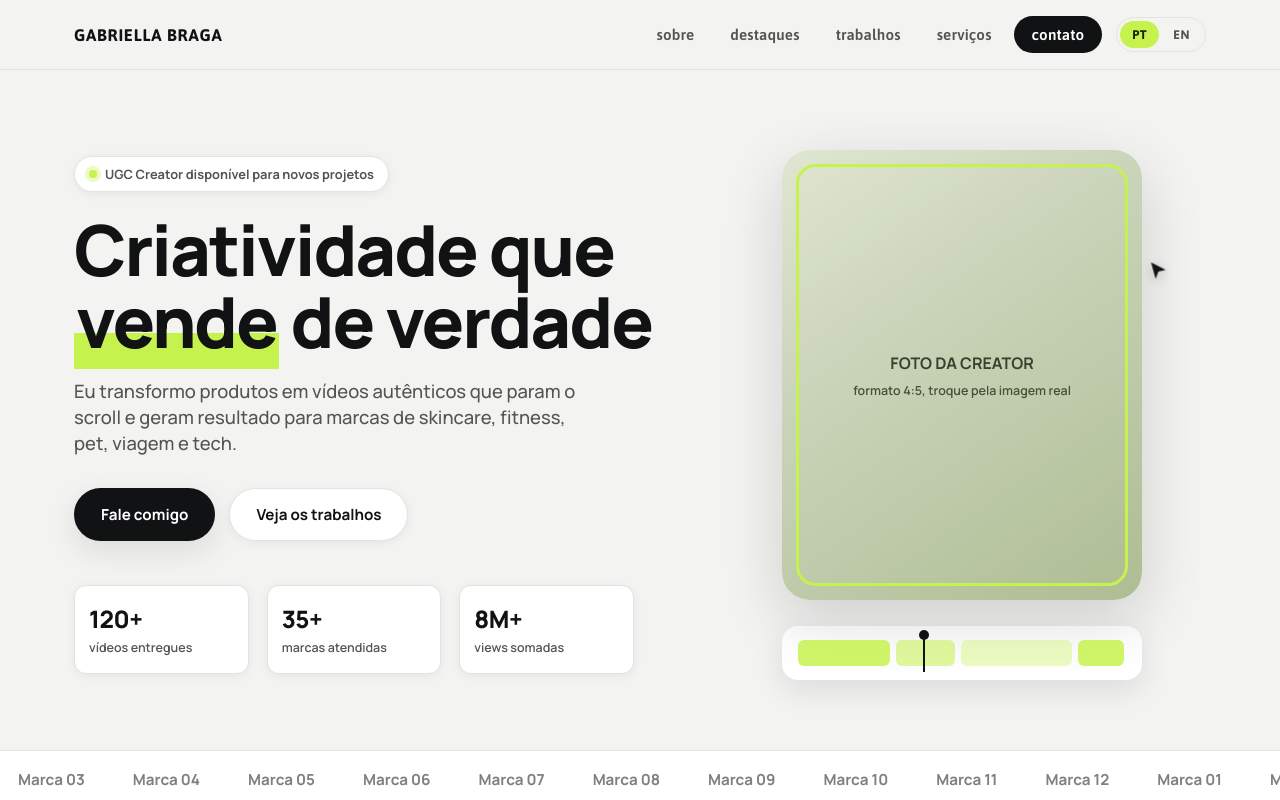
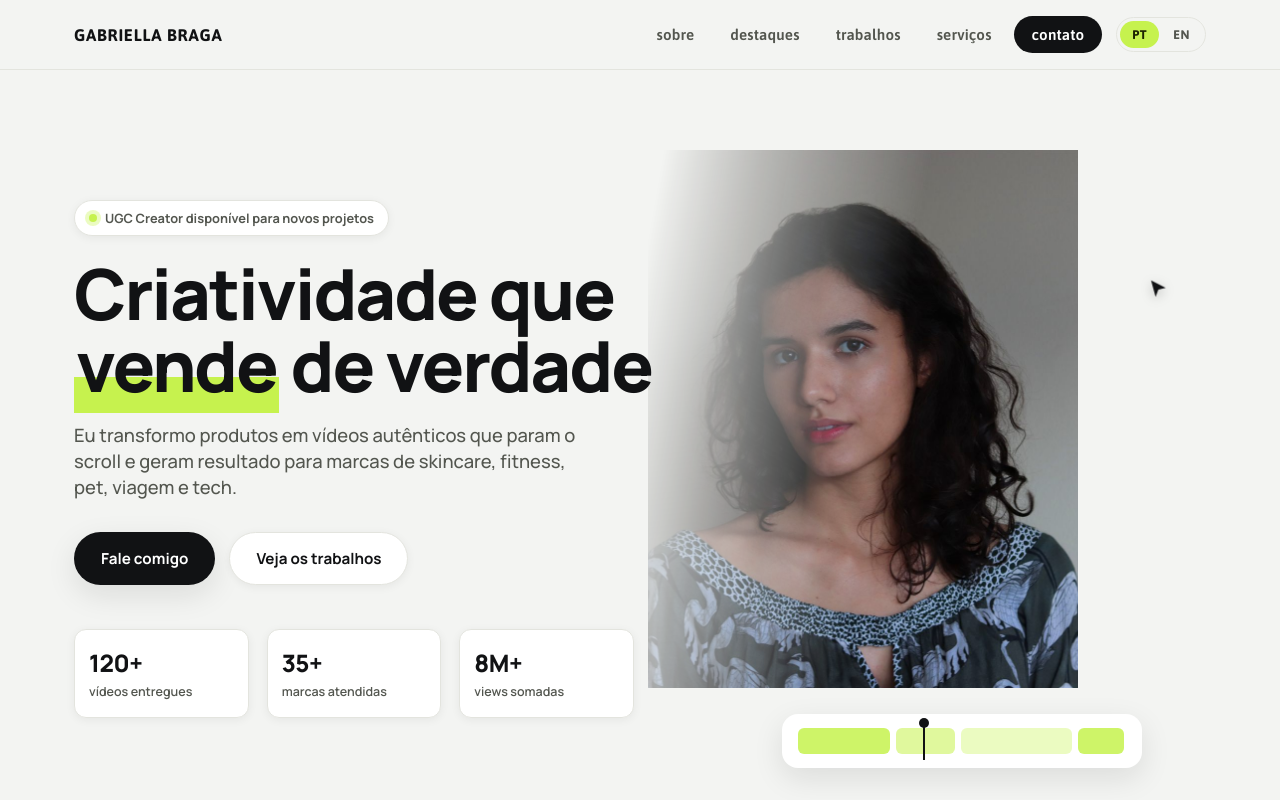
Before and after one commit to briellabraga/ugc, a plain HTML site: page index.html in a window 1280 px wide. Shown: the top 800 px of the page. Drawn offline with nearby package versions, Linux system fonts and the light colour scheme; no server answers.

Commit message:
Coloca a foto real na capa, mesclada com o titulo
A foto entra no lugar do quadrado de exemplo e passa por tras do fim
do titulo. A borda esquerda dela se dissolve num degrade ate sumir no
fundo da pagina, entao nao sobra retangulo nenhum e o texto continua
preto e legivel, porque fica numa camada acima.

Saem a moldura de exemplo, a borda lima e o texto do placeholder.

No celular as colunas empilham e os dois nao se encontram mais, entao
o degrade e desligado e a foto volta a ser um retrato normal.

A original tinha 4440x4000 e 4,91 MB. A do site tem 1200 de largura e
105 KB. A original fica guardada como foto-original.jpg.

Co-Authored-By: Claude Opus 5 <noreply@anthropic.com>

```diff
--- a/index.html
+++ b/index.html
@@ -295,43 +295,38 @@
   }
 
   /* ---------- FOTO FLUTUANTE (editor) ---------- */
+  /* O texto fica por cima da foto, sempre. E isso que garante que o
+     titulo continue preto e legivel onde os dois se encontram. */
+  .hero-texto{
+    position:relative;
+    z-index:2;
+  }
   .hero-visual{
     position:relative;
-    min-height:460px;
+    min-height:520px;
+    z-index:1;
   }
   .editor-frame{
     position:relative;
     width:100%;
-    max-width:360px;
-    margin:0 auto;
+    max-width:430px;
+    /* A margem negativa puxa a foto para a esquerda, ate ela passar
+       por tras do fim do titulo. E ali que os dois se mesclam. */
+    margin:0 0 0 -70px;
     aspect-ratio:4/5;
-    border-radius:28px;
-    background:
-      linear-gradient(145deg,#dfe6d1,#c9d3b8 40%,#aebd93);
-    box-shadow:var(--shadow-lg);
-    display:flex;
-    align-items:center;
-    justify-content:center;
-    text-align:center;
-    color:#3a3f2f;
-    font-weight:700;
-    padding:20px;
-    overflow:hidden;
-  }
-  .editor-frame::after{
-    content:"";
-    position:absolute;
-    inset:14px;
-    border:3px solid var(--lime);
-    border-radius:20px;
-    pointer-events:none;
-  }
-  .editor-frame small{
+  }
+  .editor-frame img{
+    width:100%;
+    height:100%;
     display:block;
-    font-weight:600;
-    font-size:.78rem;
-    margin-top:8px;
-    color:#4a4f3b;
+    object-fit:cover;
+    /* Enquadra pelo alto, porque o rosto esta na parte de cima. */
+    object-position:50% 12%;
+    /* O degrade apaga a borda esquerda da foto aos poucos, ate ela
+       sumir no fundo da pagina. E isso que tira o retangulo e deixa
+       a foto encostar no texto sem brigar com ele. */
+    -webkit-mask-image:linear-gradient(100deg, transparent 3%, rgba(0,0,0,.4) 22%, #000 54%);
+    mask-image:linear-gradient(100deg, transparent 3%, rgba(0,0,0,.4) 22%, #000 54%);
   }
 
   .cursor-chip{
@@ -1065,6 +1060,11 @@
   @media (max-width: 980px){
     .hero-grid{ grid-template-columns:1fr; }
     .hero-visual{ order:-1; min-height:auto; margin-bottom:20px; }
+    /* No celular as colunas empilham, entao a foto nao encontra mais
+       o titulo. Sem esse encontro o degrade perde a razao de existir,
+       e a foto volta a ser um retrato normal, de cantos arredondados. */
+    .editor-frame{ margin:0 auto; max-width:330px; }
+    .editor-frame img{ -webkit-mask-image:none; mask-image:none; border-radius:24px; }
     .about-inner{ grid-template-columns:1fr; padding:36px 28px; }
     .highlights-grid{ grid-template-columns:1fr; }
     .work-grid{ grid-template-columns:repeat(2,1fr); }
@@ -1148,7 +1148,7 @@
   <!-- ============ 1. CAPA ============ -->
   <section class="hero" id="capa" style="padding-top:150px;">
     <div class="wrap hero-grid">
-      <div>
+      <div class="hero-texto">
         <span class="eyebrow" data-en="&lt;span class=&quot;dot&quot;&gt;&lt;/span&gt; UGC Creator available for new projects"><span class="dot"></span> UGC Creator disponível para novos projetos</span>
         <h1 data-en="Creativity that truly &lt;span class=&quot;mark&quot;&gt;sells&lt;/span&gt;">Criatividade que <span class="mark">vende</span> de verdade</h1>
         <p class="lead" data-en="I turn products into authentic videos that stop the scroll and drive real results for skincare, fitness, pet, travel and tech brands.">Eu transformo produtos em vídeos autênticos que param o scroll e geram resultado para marcas de skincare, fitness, pet, viagem e tech.</p>
@@ -1162,12 +1162,10 @@
       </div>
 
       <div class="hero-visual" aria-hidden="false">
-        <div class="editor-frame" role="img" aria-label="Foto de Gabriella Braga, formato retrato 4:5" data-en-aria="Photo of Gabriella Braga, 4:5 portrait format">
-          <!-- Troque este bloco pela sua foto real: <img src="sua-foto.jpg" alt="Gabriella Braga, UGC Creator"> -->
-          <div data-en="CREATOR PHOTO&lt;br&gt;&lt;small&gt;4:5 format, replace with the real image&lt;/small&gt;">
-            FOTO DA CREATOR<br>
-            <small>formato 4:5, troque pela imagem real</small>
-          </div>
+        <div class="editor-frame">
+          <!-- Para trocar a foto depois, basta substituir o arquivo
+               foto.jpg na pasta do site, mantendo o mesmo nome. -->
+          <img src="foto.jpg" alt="Gabriella Braga, UGC Creator" width="1200" height="1081">
         </div>
         <svg class="cursor-chip" viewBox="0 0 24 24" fill="none" aria-hidden="true">
           <path d="M4 2L20 10L12 12L9 20L4 2Z" fill="#111214"/>
```
Also changed, not shown: foto.jpg (added), 1 other file.
